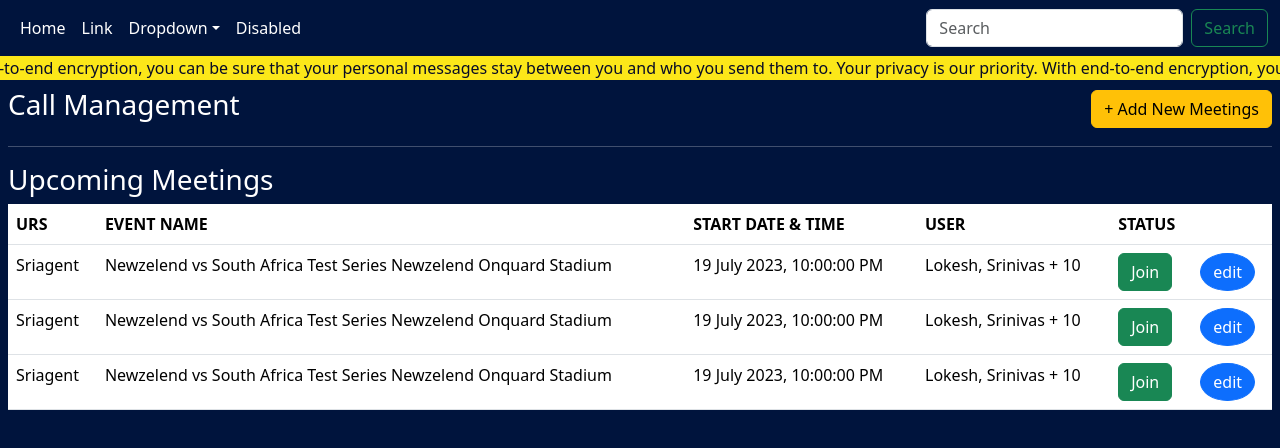
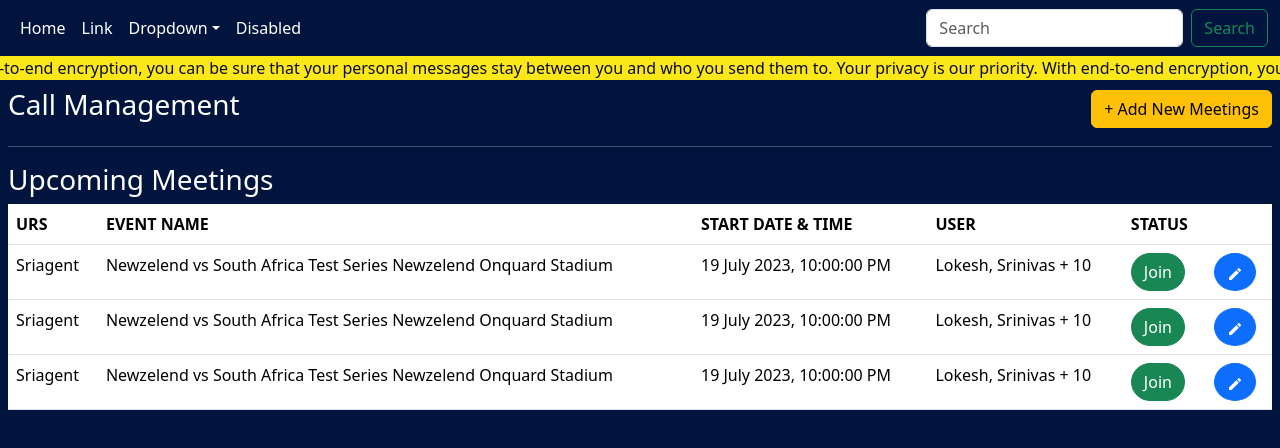
Before and after one commit to Texch999/we2-call-admin, a React (Create React App) app: page /call-management in a window 1280 px wide. Shown: the top 448 px of the page. Built offline with nearby package versions, Linux system fonts and the light colour scheme; a small style sheet from the web is missing.

Commit message:
changes are added

```diff
--- a/package.json
+++ b/package.json
@@ -11,6 +11,7 @@
     "react-bootstrap": "^2.8.0",
     "react-dom": "^18.2.0",
     "react-fast-marquee": "^1.6.0",
+    "react-icons": "^4.10.1",
     "react-router": "^6.15.0",
     "react-router-dom": "^6.15.0",
     "react-scripts": "5.0.1",
--- a/src/pages/call-management/CallManagement.jsx
+++ b/src/pages/call-management/CallManagement.jsx
@@ -1,22 +1,9 @@
 import React from "react";
 import { Button, Table } from "react-bootstrap";
 import "bootstrap/dist/css/bootstrap.min.css";
-// import { FontAwesomeIcon } from "@fortawesome/react-fontawesome";
-// import { faEdit } from "@fortawesome/free-solid-svg-icons";
-
-// import { faEdit } from "@fortawesome/free-solid-svg-icons";
+import { MdModeEditOutline } from "react-icons/md";
 
 const CallManagement = () => {
-  const callManagementColumns = [
-    {
-      title: "URS",
-      event_name: "EVENT NAME",
-      date: "START DATE & TIME",
-      user: "USER",
-      status: "STATUS",
-      edit: "",
-    },
-  ];
   const callManagementData = [
     {
       title: "Sriagent",
@@ -60,33 +47,30 @@ const CallManagement = () => {
         <h3>Upcoming Meetings</h3>
         <Table>
           <thead>
-            {callManagementColumns.map((header, index) => (
-              <tr key={index}>
-                <th>{header.title}</th>
-                <th>{header.event_name}</th>
-                <th>{header.date}</th>
-
-                <th>{header.user}</th>
-                <th>{header.status}</th>
-                <th>{header.edit}</th>
-              </tr>
-            ))}
+            <tr>
+              <th>URS</th>
+              <th>EVENT NAME</th>
+              <th>START DATE & TIME</th>
+              <th>USER</th>
+              <th>STATUS</th>
+              <th></th>
+            </tr>
           </thead>
           <tbody>
             {callManagementData.map((data, index) => (
               <tr key={index}>
-                <td>{data.title}</td>
-                <td>{data.event_name}</td>
-                <td>{data.date}</td>
-
-                <td>{data.user}</td>
+                <td>{data?.title}</td>
+                <td>{data?.event_name}</td>
+                <td>{data?.date}</td>
+                <td>{data?.user}</td>
                 <td>
-                  <Button variant="success">{data.status}</Button>
+                  <Button variant="success" className="rounded-pill">
+                    {data?.status}
+                  </Button>
                 </td>
                 <td>
                   <Button type="button" className="rounded-circle">
-                    edit
-                    {/* <FontAwesomeIcon icon={faEdit} className="mr-1" /> */}
+                    <MdModeEditOutline />
                   </Button>
                 </td>
               </tr>
```
Also changed, not shown: 1 other file (tests, documents, lock files or other folders).
